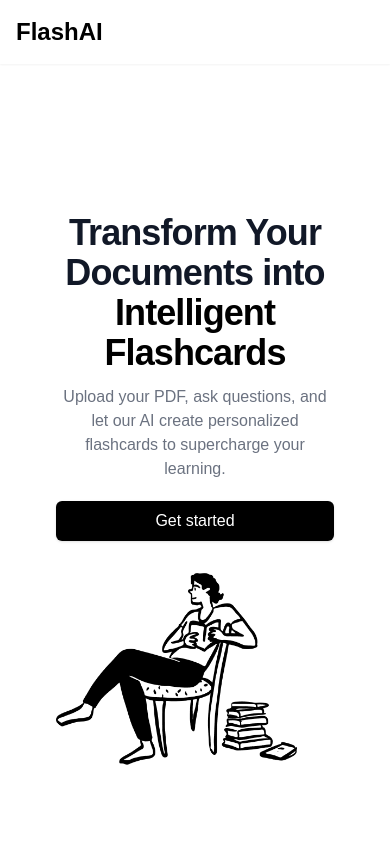
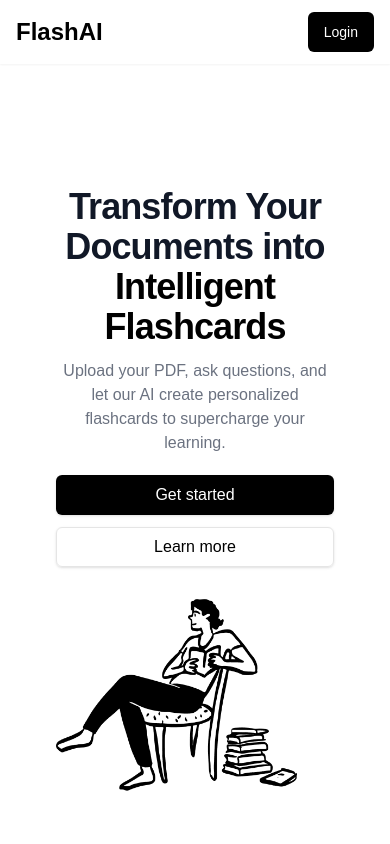
Before and after one commit to suryadharma5/flashpdf, a Next.js app: page / in a window 390 px wide. Shown: the top 844 px of the page. Built offline with nearby package versions, Linux system fonts and the light colour scheme.

Commit message:
feat(landing page): add navigation in landing page

```diff
--- a/components/landing-page/guidance.tsx
+++ b/components/landing-page/guidance.tsx
@@ -1,5 +1,8 @@
+"use client";
+
 import PlaceHolderImage from "@/public/placeholder.svg";
 import Image from "next/image";
+import { useRouter } from "next/navigation";
 import { Button } from "../ui/button";
 
 export default function Guidance() {
@@ -25,6 +28,8 @@ export default function Guidance() {
         "Use the generated flashcards to study efficiently and track your progress.",
     },
   ];
+
+  const router = useRouter();
 
   return (
     <>
@@ -70,7 +75,10 @@ export default function Guidance() {
           Ready to revolutionize your study method?
         </h2>
         <div className="mt-8">
-          <Button className="rounded-md border border-transparent bg-black px-8 py-3 text-base font-medium text-white transition hover:scale-110 hover:bg-gray-800 md:px-10 md:py-4 md:text-lg">
+          <Button
+            className="rounded-md border border-transparent bg-black px-8 py-3 text-base font-medium text-white transition hover:scale-110 hover:bg-gray-800 md:px-10 md:py-4 md:text-lg"
+            onClick={() => router.push("/sign-in")}
+          >
             Start Creating Flashcards
           </Button>
         </div>
--- a/components/landing-page/hero-section.tsx
+++ b/components/landing-page/hero-section.tsx
@@ -1,8 +1,12 @@
+"use client";
+
 import HeroImage from "@/public/reading.png";
 import Image from "next/image";
+import { useRouter } from "next/navigation";
 import { Button } from "../ui/button";
 
 export default function HeroSection() {
+  const router = useRouter();
   return (
     <div className="flex h-[80vh] items-center justify-center px-4 py-6 sm:px-0">
       <div className="bg-red-400c text-center">
@@ -16,8 +20,19 @@ export default function HeroSection() {
         </p>
         <div className="mx-auto mt-5 max-w-md sm:flex sm:justify-center md:mt-8">
           <div className="rounded-md shadow">
-            <Button className="flex w-full items-center justify-center rounded-md bg-black px-8 py-3 text-base font-medium text-white transition hover:scale-110 hover:bg-gray-800 md:px-10 md:py-4 md:text-lg">
+            <Button
+              className="flex w-full items-center justify-center rounded-md bg-black px-8 py-3 text-base font-medium text-white transition hover:bg-gray-800 md:px-10 md:py-4 md:text-lg"
+              onClick={() => router.push("/sign-in")}
+            >
               Get started
+            </Button>
+          </div>
+          <div className="mt-3 rounded-md shadow sm:ml-3 sm:mt-0">
+            <Button
+              variant="outline"
+              className="flex w-full items-center justify-center rounded-md bg-white px-8 py-3 text-base font-medium text-black transition md:px-10 md:py-4 md:text-lg"
+            >
+              <a href="#how-it-works">Learn more</a>
             </Button>
           </div>
         </div>
--- a/components/landing-page/navbar.tsx
+++ b/components/landing-page/navbar.tsx
@@ -1,8 +1,13 @@
+"use client";
+
 import { Button } from "@/components/ui/button";
+import { useRouter } from "next/navigation";
 
 export default function Navbar() {
+  const router = useRouter();
+
   return (
-    <nav className="fixed left-0 right-0 top-0 z-10 bg-white shadow-sm">
+    <nav className="fixed left-0 right-0 top-0 z-20 bg-white shadow-sm">
       <div className="mx-auto max-w-7xl px-4 sm:px-6 lg:px-8">
         <div className="flex h-16 justify-between">
           <div className="flex">
@@ -10,20 +15,23 @@ export default function Navbar() {
               <span className="text-2xl font-bold text-black">FlashAI</span>
             </div>
           </div>
-          <div className="hidden sm:ml-6 sm:flex sm:items-center sm:space-x-8">
+          <div className="flex items-center sm:ml-6 sm:space-x-8">
             <a
               href="#features"
-              className="rounded-md px-3 py-2 text-sm font-medium text-gray-500 hover:text-gray-900"
+              className="hidden rounded-md px-3 py-2 text-sm font-medium text-gray-500 hover:text-gray-900 sm:block"
             >
               Features
             </a>
             <a
               href="#how-it-works"
-              className="rounded-md px-3 py-2 text-sm font-medium text-gray-500 hover:text-gray-900"
+              className="hidden rounded-md px-3 py-2 text-sm font-medium text-gray-500 hover:text-gray-900 sm:block"
             >
               How It Works
             </a>
-            <Button className="bg-black text-white hover:bg-gray-800">
+            <Button
+              className="bg-black text-white hover:bg-gray-800"
+              onClick={() => router.push("/sign-in")}
+            >
               Login
             </Button>
           </div>
```
